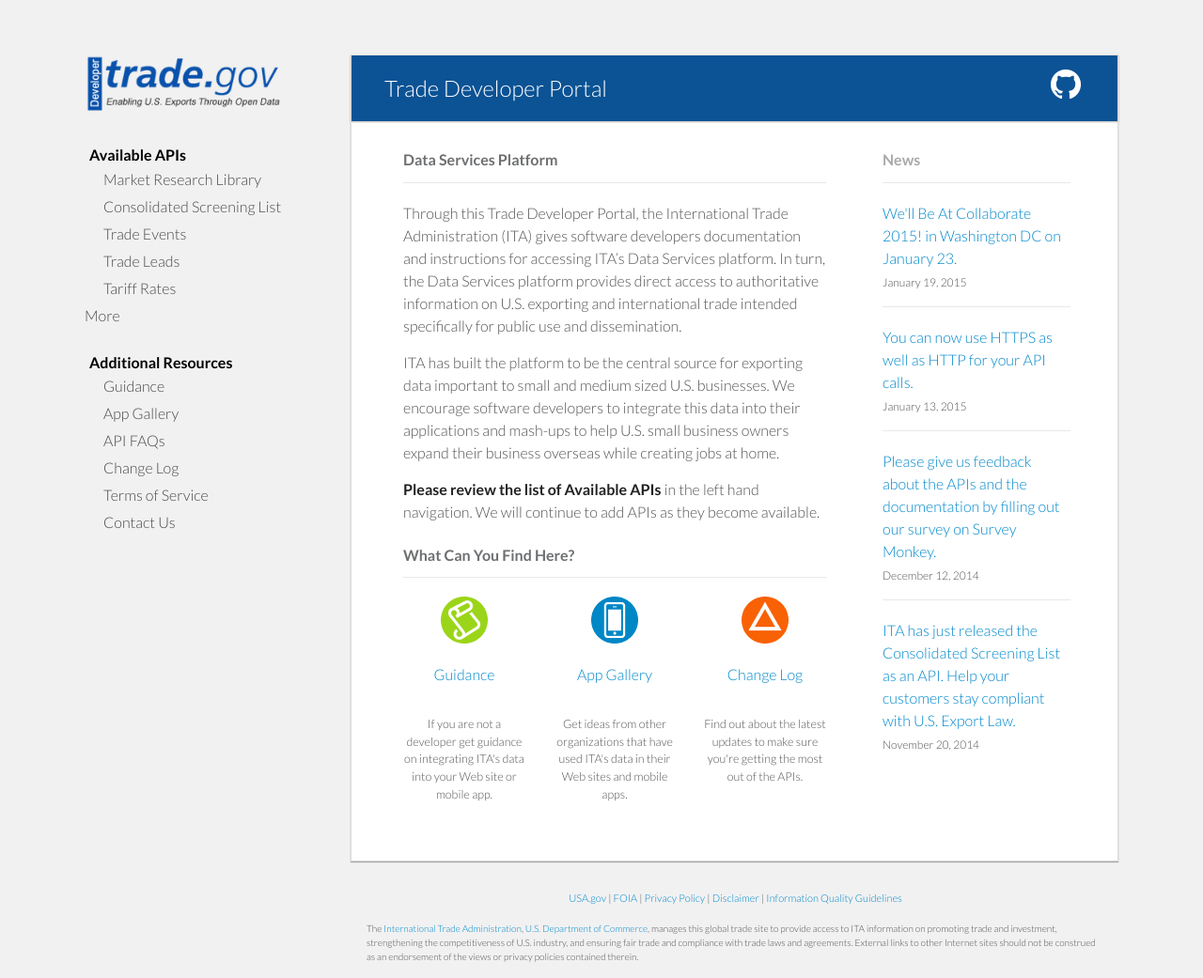
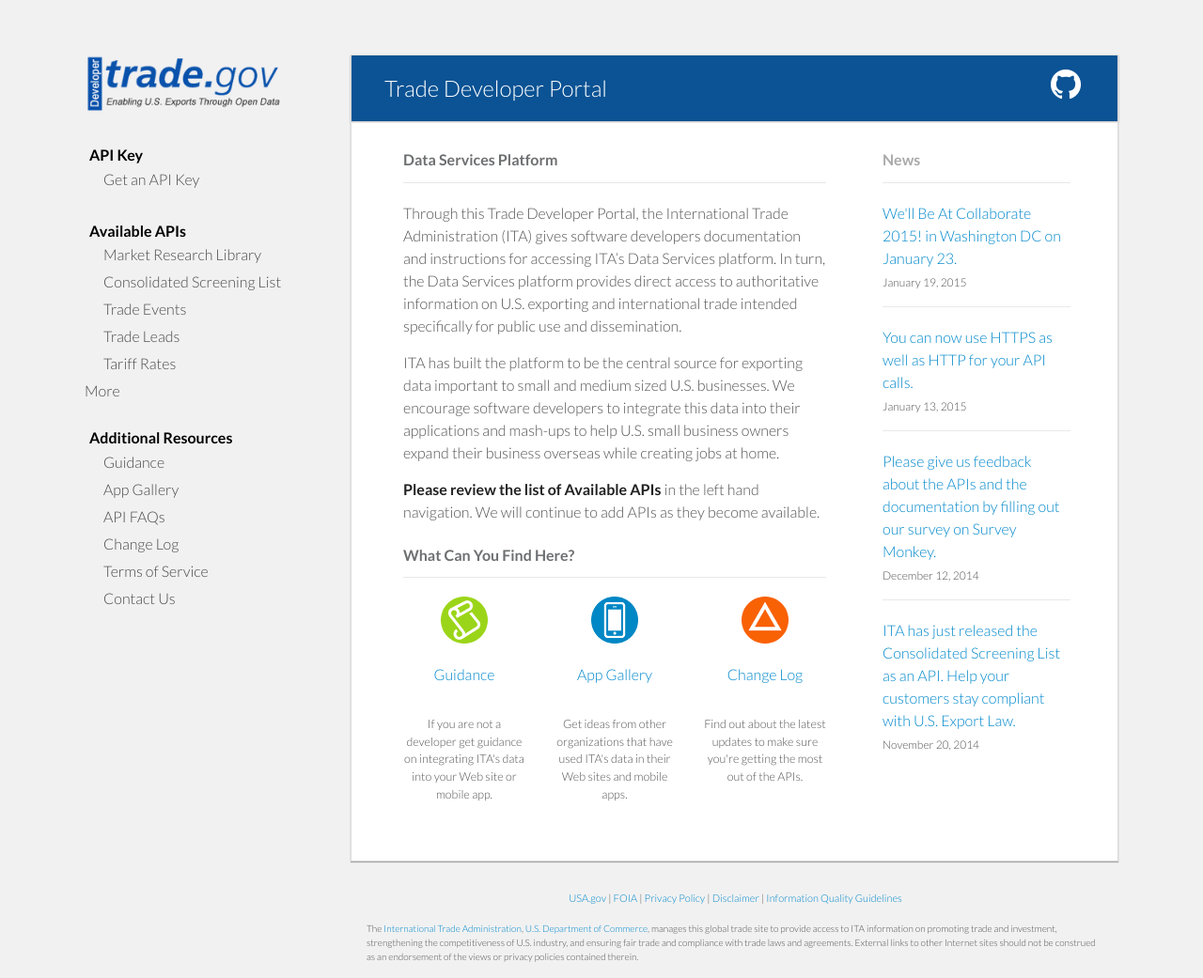
Before and after one commit to InternationalTradeAdministration/developerportal, a Jekyll site: the page built from index.html, in a window 1280 px wide and 1041 px high. Shown: the whole window at 94% size. Built offline with Jekyll 4.4.1, drawn with Linux system fonts in a browser that asks for light colours; nearby versions of some CDN libraries.

Commit message:
"Get an API Key" nav item.

```diff
--- a/_config.yml
+++ b/_config.yml
@@ -11,3 +11,4 @@ exclude:
   - Gemfile.lock
   - vendor
 markdown: kramdown
+apikeyurl: 'https://api.govwizely.com'
--- a/_includes/header.html
+++ b/_includes/header.html
@@ -1,6 +1,9 @@
 <header>
   <a href="{{ site.baseurl }}/"><img src="{{ site.baseurl }}/images/trade_url_white2.png" width="210" alt="logo"></a>
   <br/><br/>
+  <h3>API Key</h3>
+  <p class="view"><a href="{{ site.apikeyurl }}">Get an API Key</a></p>
+  <br/>
   <h3>Available APIs</h3>
   <p class="view"><a href="{{ site.baseurl }}/market-research-library.html">Market Research Library</a></p>
   <p class="view"><a href="{{ site.baseurl }}/consolidated-screening-list.html">Consolidated Screening List</a></p>
```
